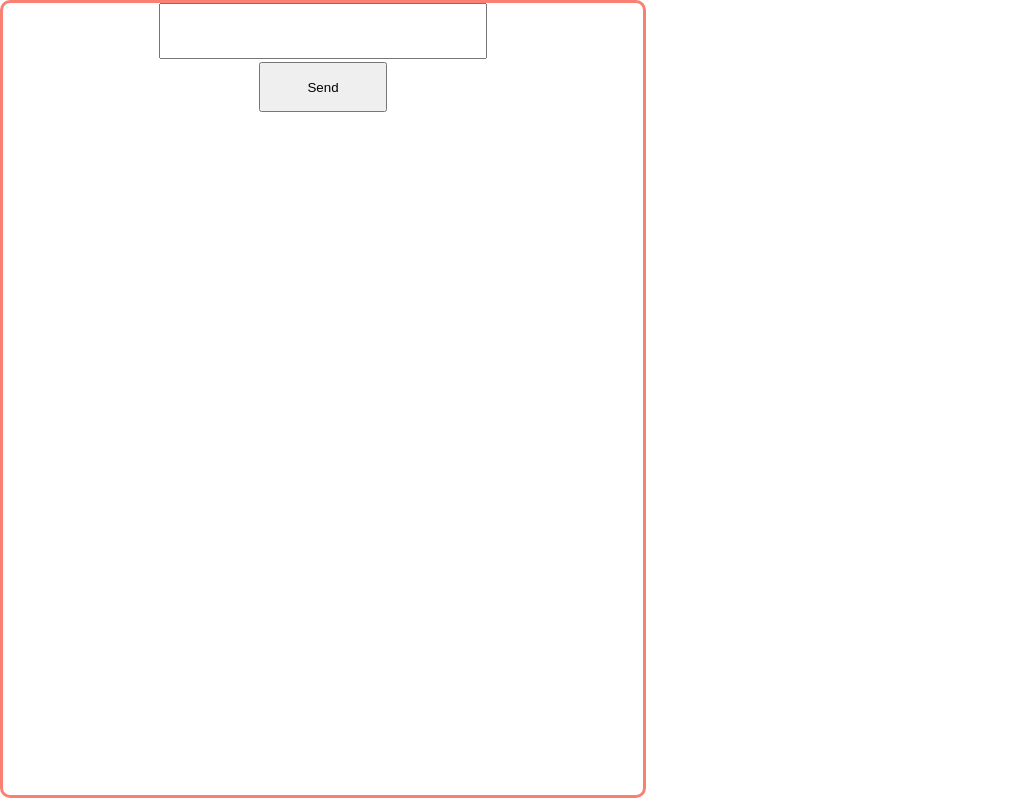
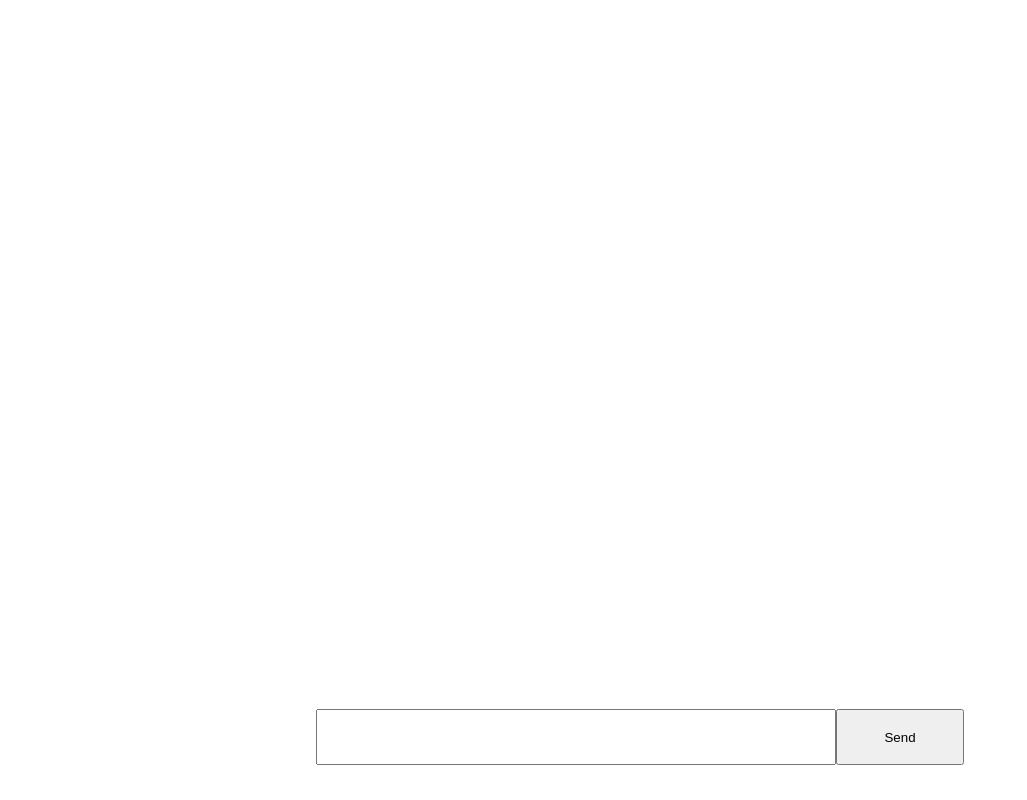
Before and after one commit to Youssef68Oubenhamou/ws-chat-system, a website: page index.html in a window 1280 px wide. Shown: the whole page, without its empty margins (0-1027 px from the left). Drawn offline with Linux system fonts and the light colour scheme.

Commit message:
style: styling user icon a little bit , and input field and button , also messages !

```diff
--- a/index.html
+++ b/index.html
@@ -9,11 +9,13 @@
     <body>
 
         <div class="message-area" id="msg-area">
-            <input type="text" class="msg-input" id="msg-input" required/>
-            <button class="send-btn" id="send-btn">Send</button>
-
             <div class="msg-space" id="msg-space">
 
+            </div>
+
+            <div id="input-area">
+                <input type="text" class="msg-input" id="msg-input" required/>
+                <button class="send-btn" id="send-btn">Send</button>
             </div>
 
         </div>
--- a/index.js
+++ b/index.js
@@ -7,6 +7,8 @@ const socket = new WebSocket("ws://localhost:8080");
 let count = 0;
 
 btnStatus = false;
+
+let msgContainer;
 
 socket.addEventListener("open" , () => {
 
@@ -28,6 +30,12 @@ socket.addEventListener("open" , () => {
 socket.addEventListener("message" , (e) => {
 
     let message = e.data;
+    msgContainer = message;
+    let msgArr = msgContainer.split(":");
+    let username = document.createElement("span");
+    username.className = "user";
+    msgArea.appendChild(username);
+    username.textContent = msgArr[0];
     let messageElem = document.createElement("p");
     messageElem.textContent = message;
     document.getElementById("msg-space").appendChild(messageElem);
--- a/server.js
+++ b/server.js
@@ -9,7 +9,7 @@ let connectionStatus;
 
 let clients = new Map();
 
-// Listening on any connection events to] the server using connection event Listener !
+// Listening on any connection events to the server using connection event Listener !
 server.on("connection" , function (sock) {
 
     let username = "User" + Math.floor(Math.random() * 1000);
--- a/style.css
+++ b/style.css
@@ -6,30 +6,60 @@ body {
 
     .message-area {
 
-        height: 99vh;
-        width: 50%;
-        border: 3px solid salmon;
+        height: 100vh;
+        width: 100%;
         border-radius: 10px;
         display: flex;
         flex-direction: column;
         align-items: center;
-        justify-content: flex-start;
+        justify-content: space-between;
 
-        input {
+        .user {
 
-            height: 50px;
-            width: 50%;
+            position: fixed;
+            left: 4%;
+            top: 4%;
+            height: 100px;
+            width: 150px;
+            background-color: green;
+            border-radius: 10px;
+            text-align: center;
+            color: white;
+
 
         }
 
-        button {
+        #msg-space {
 
-            height: 50px;
-            width: 20%;
-            margin-top: 3px;
+            margin-top: 20px;
 
         }
 
+        #input-area {
+
+            width: 100%;
+            margin-bottom: 20px;
+            display: flex;
+            justify-content: center;
+
+            input {
+
+                height: 50px;
+                width: 40%;
+                margin-bottom: 15px;
+
+            }
+
+            button {
+
+                height: 56px;
+                width: 10%;
+                margin-bottom: 15px;
+
+            }
+
+        }
     }
 
+
 }
```
